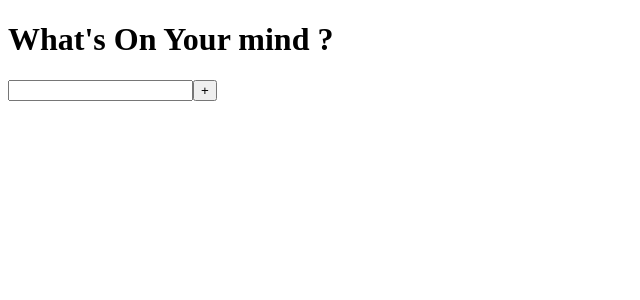
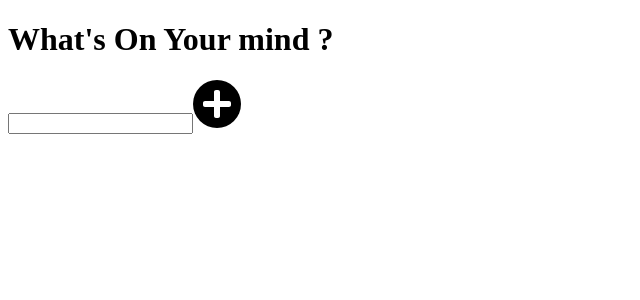
Before and after one commit to ARTHANUR/ToDo-List, a React (Create React App) app: page / in a window 1280 px wide. Shown: the top 300 px of the page, without its empty margins (0-640 px from the left). Built offline with nearby package versions, Linux system fonts and the light colour scheme.

Commit message:
styling in process

```diff
--- a/src/components/Todo.css
+++ b/src/components/Todo.css
@@ -0,0 +1,9 @@
+.plus-icon{
+    color: white;
+    background-color: black;
+    border-radius: 50%;
+    width: 2rem;
+    height: 2rem;
+    padding: .5rem;
+
+}
--- a/src/components/Todo.jsx
+++ b/src/components/Todo.jsx
@@ -1,5 +1,8 @@
 import React, { useState } from "react";
-import {FaTrash} from "react-icons/fa";
+import {FaTrash ,FaPlus } from "react-icons/fa";
+import "./Todo.css"
+
+
 
 const Todo = () => {
     const [input, setInput] = useState("");
@@ -32,13 +35,14 @@ const Todo = () => {
             <h1>What's On Your mind ?</h1>
             <div className="input-area">
                 <input onKeyPress={handleKeyPress} value={input} onChange={handleInput} type="text" />
-                <button onClick={handleAddTodo}>+</button>
+                {/* <button onClick={handleAddTodo}>+</button> */}
+                <FaPlus className="plus-icon" onClick={handleAddTodo} />
             </div>
             <div className="container">
                 {todo.map((item , index) => (
                     <div className="content">
                         <h3 key={index}>{item}</h3>
-                        <FaTrash onClick={ () => handleDelete(index)} />
+                        <FaTrash  onClick={ () => handleDelete(index)} />
                     </div>
                 ))}
             </div>
```
